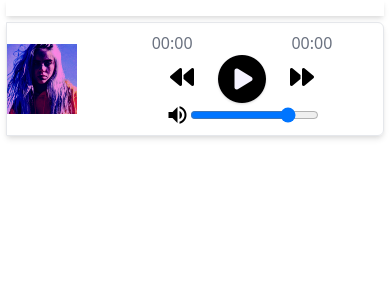
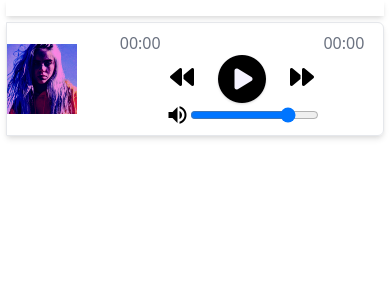
Before and after one commit to FhatuL/flask-js-audio-player, a Flask app: page / in a window 390 px wide. Shown: the top 300 px of the page. Run offline with Flask 2, Linux system fonts and the light colour scheme; parts of the project's set-up code (start-up, migrations or seed data) failed here and were passed over; some libraries are stand-ins or nearby versions.

Commit message:
minor ui improvements

```diff
--- a/static/css/player.css
+++ b/static/css/player.css
@@ -127,6 +127,9 @@ table td:last-child, table tr:last-child {
   .player .player-controls {
     margin-top: 0%;
   }
+  .player-controls {
+    width: 65%;
+  }
   .beat-art {
     width: 70px;
     height: 70px;
--- a/static/css/player.scss
+++ b/static/css/player.scss
@@ -141,6 +141,10 @@ table {
         }
     }
 
+    .player-controls {
+        width: 65%;
+    }
+
     .beat-art {
         width: $art-size-s;
 
--- a/templates/playerui.html
+++ b/templates/playerui.html
@@ -44,7 +44,7 @@
         </div>
 
         <div class="song-title">
-            <p id="song-title" class="font-semibold"></p>
+            <p id="song-title" class="font-semibold text-center"></p>
         </div>
     </div>
 
```
Also changed, not shown: templates/player.html (+0 -9 lines), .github/workflows/python-app2.yml, main.py (line endings or trailing spaces), templates/base.html (line endings or trailing spaces), templates/index.html (line endings or trailing spaces), 2 other files.
